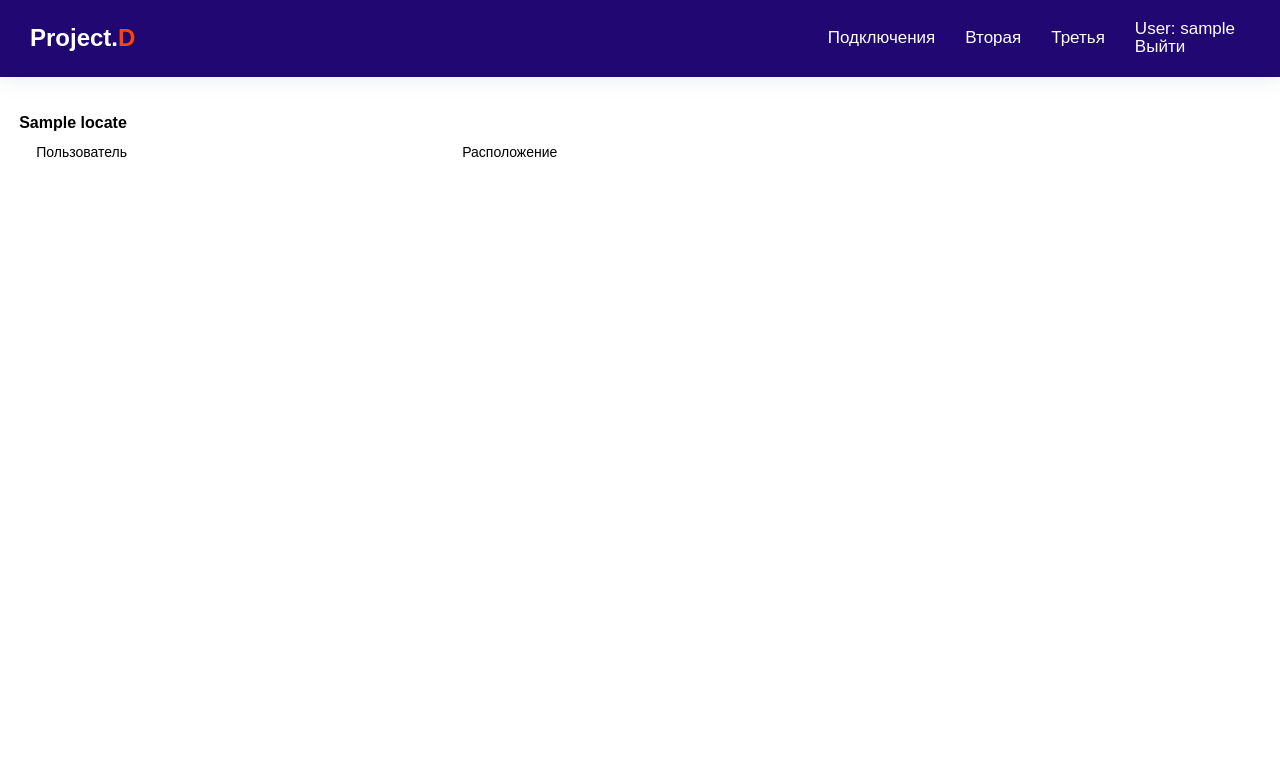
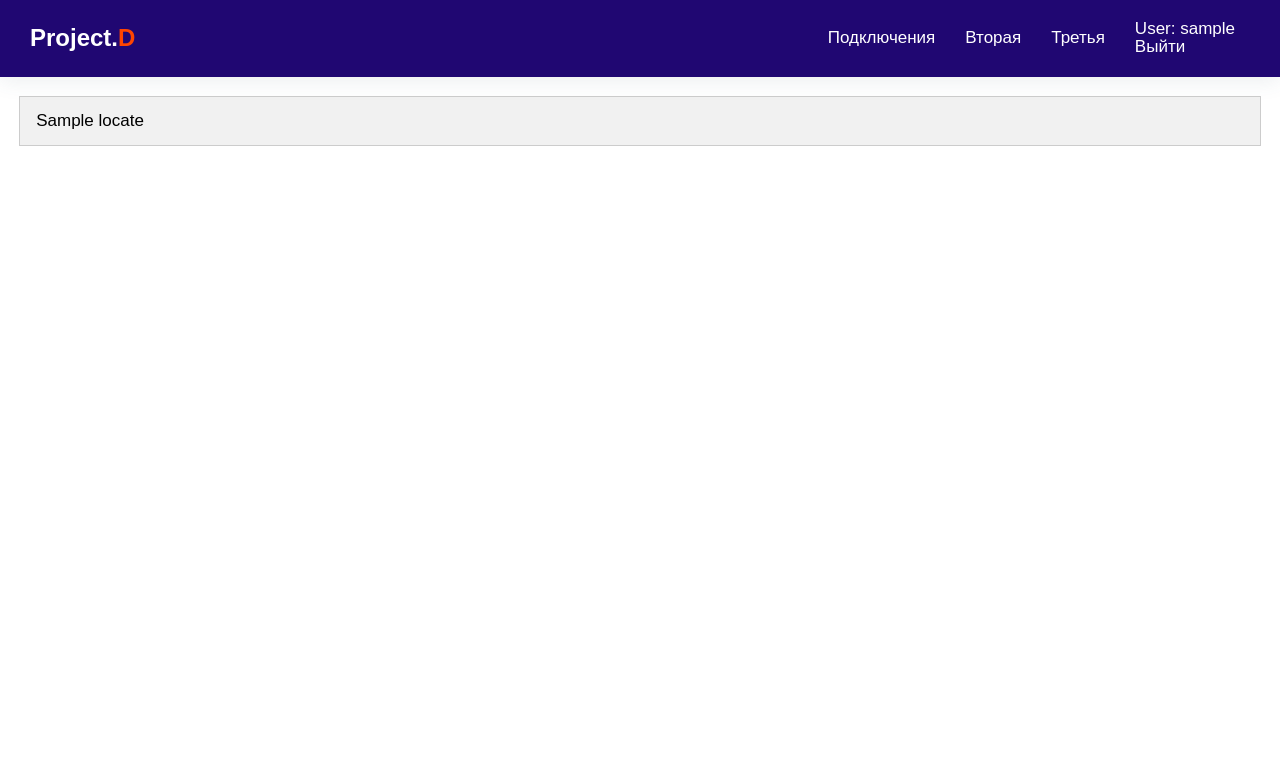
Before and after one commit to kijyra/Harman, a Django app: template Harman/templates/connection.html in a window 1280 px wide. Shown: the top 780 px of the page. Run offline with Django 3.2, Linux system fonts and the light colour scheme; a user stored in the database is signed in; tables that the repository leaves empty hold one stand-in row (values such as "Sample post"); the template is opened without the code that fills it: values that come from a table or form of the project are taken from there, most other values are stand-ins (such as "Sample title", 1, 10 or a date in 2020).

Commit message:
change css

```diff
--- a/Harman/static/css/connection.css
+++ b/Harman/static/css/connection.css
@@ -41,3 +41,50 @@
     .table tbody tr td:last-child {
 	    border-radius: 0 8px 8px 0;
     }
+
+ body {font-family: Arial;}
+
+.tab {
+    overflow: hidden;
+    border: 1px solid #ccc;
+    background-color: #f1f1f1;
+}
+
+/* Style the buttons inside the tab */
+.tab button {
+    background-color: inherit;
+    float: left;
+    border: none;
+    outline: none;
+    cursor: pointer;
+    padding: 14px 16px;
+    transition: 0.3s;
+    font-size: 17px;
+}
+
+/* Change background color of buttons on hover */
+.tab button:hover {
+    background-color: #ddd;
+}
+
+/* Create an active/current tablink class */
+.tab button.active {
+    background-color: #ccc;
+}
+
+/* Style the tab content */
+.tabcontent {
+    display: none;
+    padding: 6px 12px;
+    border: 1px solid #ccc;
+    border-top: none;
+}
+.tabcontent {
+    animation: fadeEffect 1s; /* Fading effect takes 1 second */
+}
+
+/* Go from zero to full opacity */
+@keyframes fadeEffect {
+    from {opacity: 0;}
+    to {opacity: 1;}
+}
--- /dev/null
+++ b/Harman/static/js/connection.js
@@ -0,0 +1,13 @@
+function openCity(evt, cityName) {
+    var i, tabcontent, tablinks;
+    tabcontent = document.getElementsByClassName("tabcontent");
+    for (i = 0; i < tabcontent.length; i++) {
+        tabcontent[i].style.display = "none";
+    }
+    tablinks = document.getElementsByClassName("tablinks");
+    for (i = 0; i < tablinks.length; i++) {
+        tablinks[i].className = tablinks[i].className.replace(" active", "");
+    }
+    document.getElementById(cityName).style.display = "block";
+    evt.currentTarget.className += " active";
+}
--- a/Harman/templates/connection.html
+++ b/Harman/templates/connection.html
@@ -2,13 +2,27 @@
 {% load static %}
 {% block title %} Подключения {% endblock %}
 {% block link %}
-<link rel="stylesheet" href="{% static 'css/connection.css' %}">
+    <link rel="stylesheet" href="{% static 'css/connection.css' %}">
+    <script src="{% static 'js/connection.js' %}"></script>
 {% endblock %}
 {% block auth %}
 
+<!-- Tab links -->
+<div class="tab">
     {% for locate in location_connections %}
         {% if locate == "IT" %}
         {% else %}
+            <button class="tablinks" onclick="openCity(event, '{{ locate }}')">{{ locate }}</button>
+        {% endif %}
+    {% endfor %}
+</div>
+
+<!-- Tab content -->
+
+  {% for locate in location_connections %}
+        {% if locate == "IT" %}
+        {% else %}
+            <div id="{{ locate }}" class="tabcontent">
             <br><h4>{{ locate }}</h4>
             <table class="table">
                 <tr>
@@ -33,9 +47,11 @@
                     {% endif %}
                 {% endfor %}
             </table>
+
+                </div>
         {% endif %}
     {% endfor %}
-</table>
+
 {% endblock %}
 
 {% block noauth %}
```
